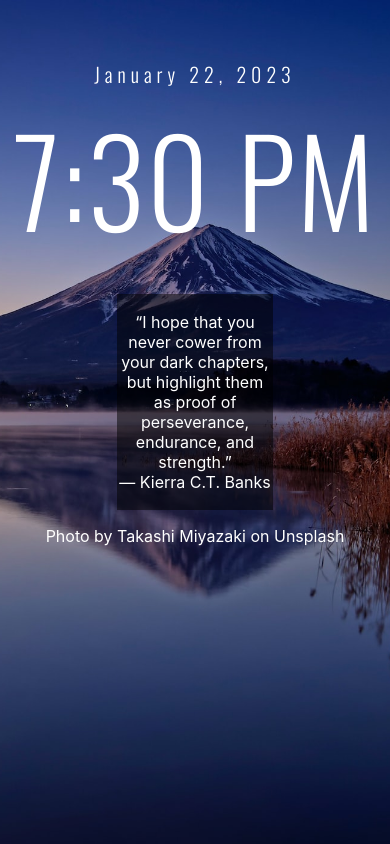
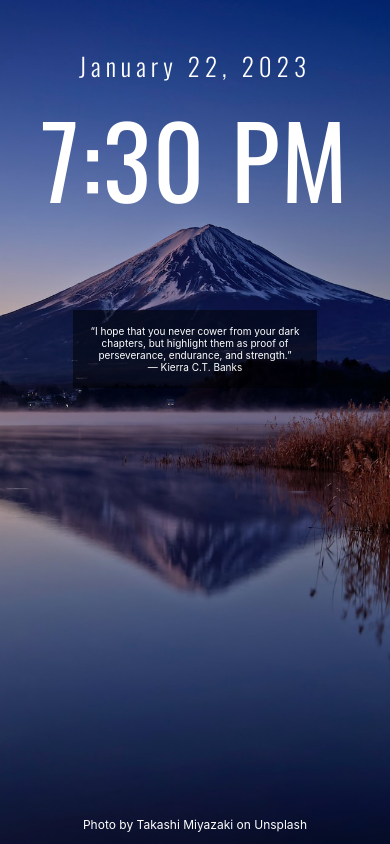
Before and after one commit to cpage2/homescreen, a React (Create React App) app: page / in a window 390 px wide. Built offline with nearby package versions, Linux system fonts and the light colour scheme; the HTML template or start-up script is replaced by a standard one.

Commit message:
added mobile adjustments

```diff
--- a/src/App.css
+++ b/src/App.css
@@ -1,5 +1,5 @@
 
-@import url('https://fonts.googleapis.com/css2?family=Oswald:wght@200;300;500&display=swap');
+@import url('https://fonts.googleapis.com/css2?family=Oswald:wght@200;300;400&display=swap');
 
 
 #credit > a:hover{
@@ -10,13 +10,13 @@
 .dateTime{
 
     text-align:center;
-    margin-top: 15%;
+    margin-top: 12%;
     margin-bottom: 7%;
 
 }
 
 #date{
-    font-size: 20px;
+    font-size: 25px;
     font-family: 'Oswald', sans-serif;
     color: white;
     letter-spacing: 5px;
@@ -25,11 +25,11 @@
 }
 
 #time{
-    font-size: 120px;
+    font-size: 125px;
     font-family: 'Oswald', sans-serif;
     color: white;
     letter-spacing: 2px;
-    font-weight: 300;
+    font-weight: 400;
 }
 
 .qouteBox{
@@ -37,6 +37,38 @@
   width: 40%;
   margin: 0 auto;
   text-align: center;
-  padding-top: 2px;
-  padding-bottom: 2px;
+  padding: 5px;
 }
+
+footer{
+  position:fixed;
+width: 100%;
+bottom: 0;
+text-align: center;
+}
+
+
+
+
+@media (max-width: 700px) {
+  #qoute {
+    font-size: 10px !important;
+
+  }
+
+  .qouteBox{
+    width: 60%;
+    margin-top: 20%;
+  }
+
+  #time{
+    font-size: 100px;
+  }
+}
+
+@media(max-height: 500px){
+  footer{
+    position: relative;
+    margin-top: 10% !important;
+  }
+}
--- a/src/App.js
+++ b/src/App.js
@@ -10,7 +10,7 @@ function App() {
 
   //style for fonts
   let fontStyle ={
-    fontSize: 16,
+    fontSize: 12,
     color: 'white'
 
   };
@@ -43,7 +43,7 @@ function App() {
 
       </div>
 
-      <footer style = {{textAlign:'center'}}><p id='credit' style={fontStyle}>Photo by <a style={aStyle} href="https://unsplash.com/@miyatankun?utm_source=unsplash&utm_medium=referral&utm_content=creditCopyText">Takashi Miyazaki</a> on <a style={aStyle} href="https://unsplash.com/photos/4VELvD-vdVg?utm_source=unsplash&utm_medium=referral&utm_content=creditCopyText">Unsplash</a></p></footer>
+      <footer ><p id='credit' style={fontStyle}>Photo by <a style={aStyle} href="https://unsplash.com/@miyatankun?utm_source=unsplash&utm_medium=referral&utm_content=creditCopyText">Takashi Miyazaki</a> on <a style={aStyle} href="https://unsplash.com/photos/4VELvD-vdVg?utm_source=unsplash&utm_medium=referral&utm_content=creditCopyText">Unsplash</a></p></footer>
       </>
 
 
```
